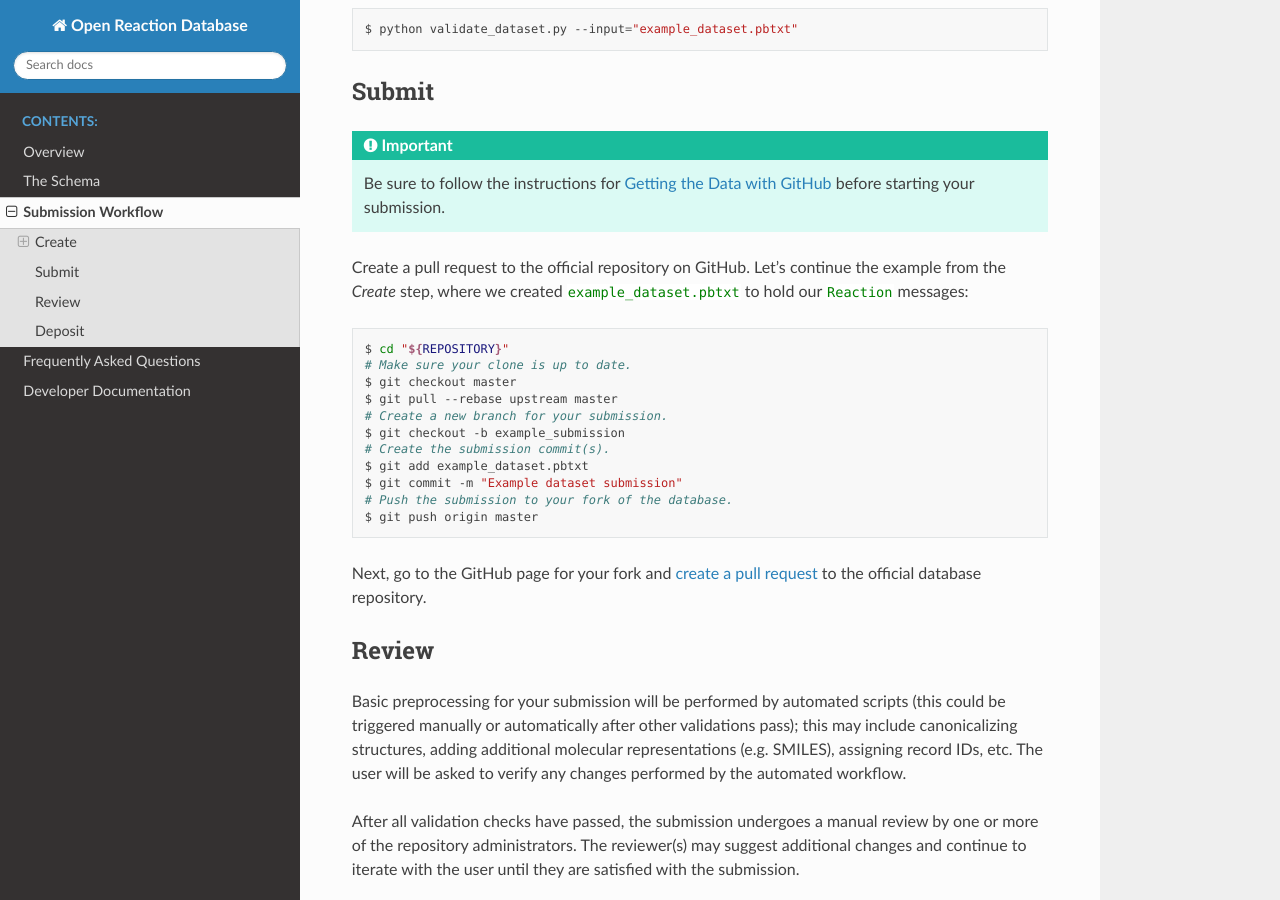
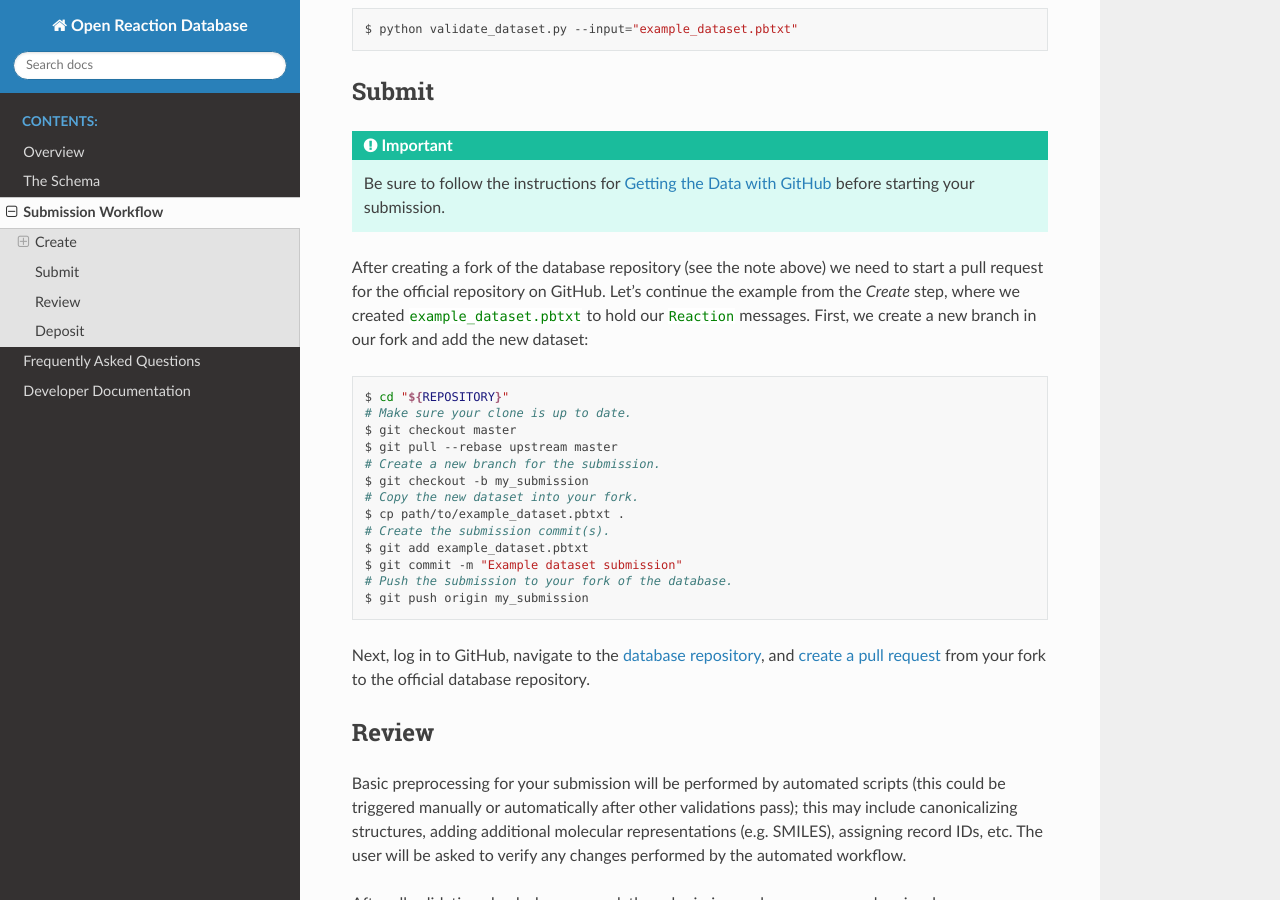
Before and after one commit to open-reaction-database/ord-schema, a Sphinx documentation site: the page built from docs/submissions.md, in a window 1280 px wide and 900 px high, scrolled down 848 px. Built offline with Sphinx 7.4.7 and the Read the Docs theme 2.0.0, drawn with Linux system fonts in a browser that asks for light colours.

Commit message:
Update submission docs (#173)
* Update submission docs

* Update sentence

````diff
--- a/docs/submissions.md
+++ b/docs/submissions.md
@@ -50,27 +50,32 @@ $ python validate_dataset.py --input="example_dataset.pbtxt"
    <overview.html#id1>`_ before starting your submission.
 ```
 
-Create a pull request to the official repository on GitHub. Let's continue the
-example from the _Create_ step, where we created `example_dataset.pbtxt` to
-hold our `Reaction` messages:
+After creating a fork of the database repository (see the note above) we need to
+start a pull request for the official repository on GitHub. Let's continue the
+example from the _Create_ step, where we created `example_dataset.pbtxt` to hold
+our `Reaction` messages. First, we create a new branch in our fork and add the
+new dataset:
 
 ```shell
 $ cd "${REPOSITORY}"
 # Make sure your clone is up to date.
 $ git checkout master
 $ git pull --rebase upstream master
-# Create a new branch for your submission.
-$ git checkout -b example_submission
+# Create a new branch for the submission.
+$ git checkout -b my_submission
+# Copy the new dataset into your fork.
+$ cp path/to/example_dataset.pbtxt .
 # Create the submission commit(s).
 $ git add example_dataset.pbtxt
 $ git commit -m "Example dataset submission"
 # Push the submission to your fork of the database.
-$ git push origin master
+$ git push origin my_submission
 ```
 
-Next, go to the GitHub page for your fork and
+Next, log in to GitHub, navigate to the [database
+repository](https://github.com/Open-Reaction-Database/ord-submissions-test), and
 [create a pull request](https://help.github.com/en/github/collaborating-with-issues-and-pull-requests/creating-a-pull-request-from-a-fork)
-to the official database repository.
+from your fork to the official database repository.
 
 ## Review
 
````
Also changed, not shown: docs/schema.md (+2 -2 lines), 1 other file.
